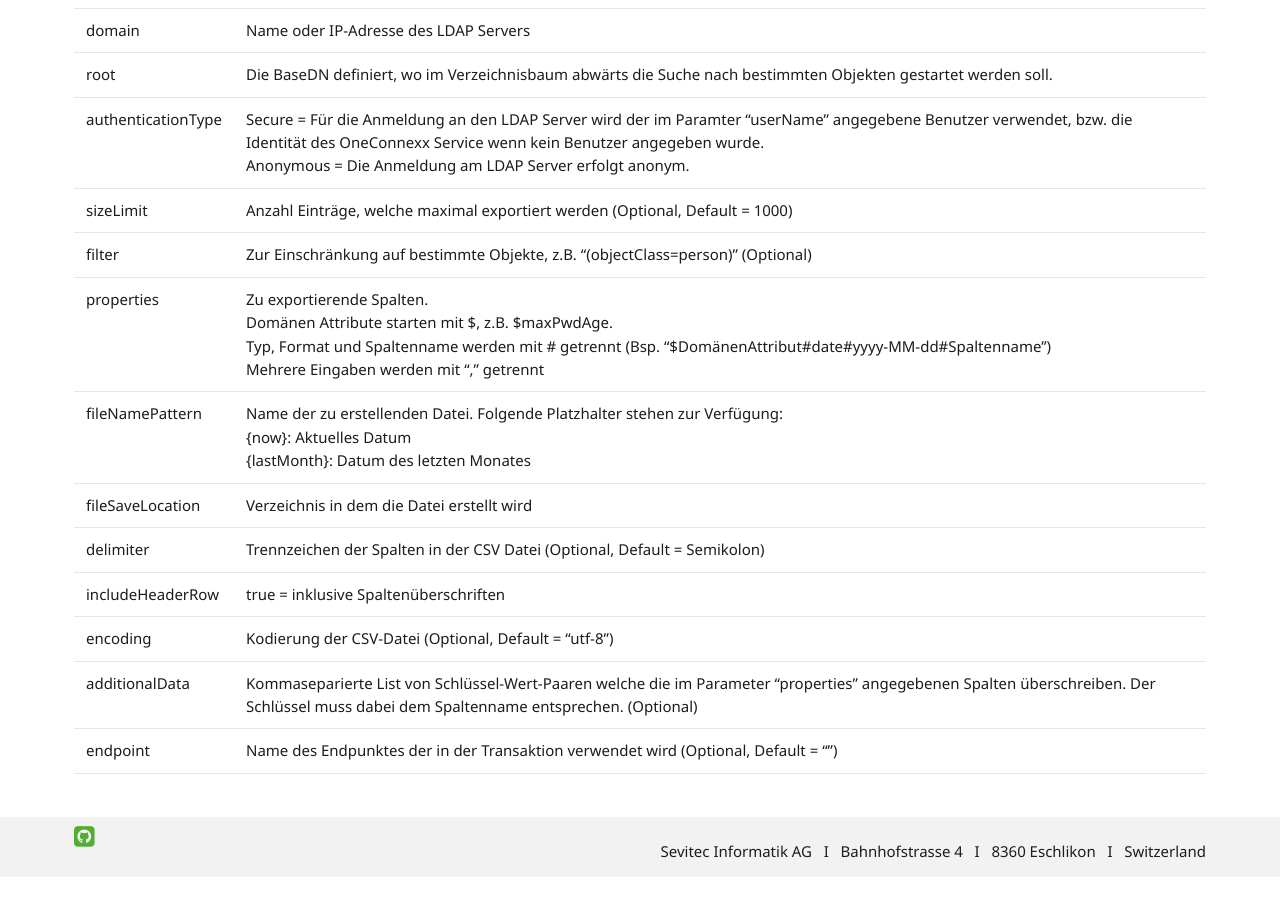
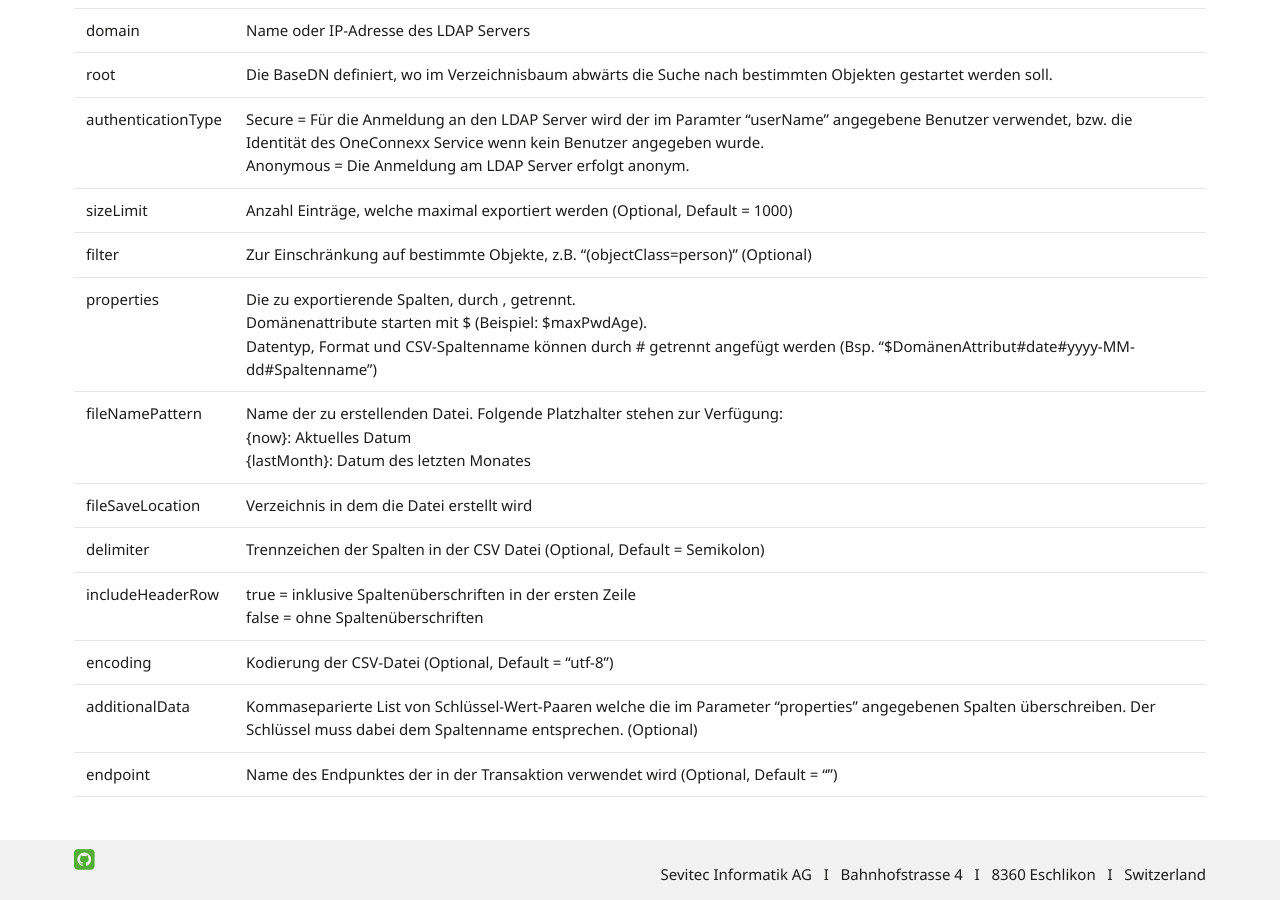
Before and after one commit to primesoft-group/oneconnexx-docs, a Jekyll site: the page built from _pages/addins/de/ldap2csv.md, in a window 1280 px wide and 900 px high, scrolled down 859 px. Built offline with Jekyll 4.4.1, drawn with Linux system fonts in a browser that asks for light colours; nearby versions of some CDN libraries; some web fonts are replaced; before the commit the page ends 1736 px from its top, so only the background shows below that.

Commit message:
Update ldap2csv.md

```diff
--- a/_pages/addins/de/ldap2csv.md
+++ b/_pages/addins/de/ldap2csv.md
@@ -22,11 +22,11 @@ Das Ldap2CSV Add-In ermittelt via LDAP Angaben aus dem AD (Active Directory) und
 | authenticationType | Secure = Für die Anmeldung an den LDAP Server wird der im Paramter "userName" angegebene Benutzer verwendet, bzw. die Identität des OneConnexx Service wenn kein Benutzer angegeben wurde.<br/>Anonymous = Die Anmeldung am LDAP Server erfolgt anonym. |
 | sizeLimit | Anzahl Einträge, welche maximal exportiert werden (Optional, Default = 1000) |
 | filter | Zur Einschränkung auf bestimmte Objekte, z.B. "(objectClass=person)" (Optional) |
-| properties | Zu exportierende Spalten.<br />Domänen Attribute starten mit $, z.B. $maxPwdAge.<br/>Typ, Format und Spaltenname  werden mit # getrennt (Bsp. "$DomänenAttribut#date#yyyy-MM-dd#Spaltenname")<br/>Mehrere Eingaben werden mit "," getrennt |
+| properties | Die zu exportierende Spalten, durch , getrennt.<br />Domänenattribute starten mit $ (Beispiel: $maxPwdAge).<br/>Datentyp, Format und CSV-Spaltenname können durch # getrennt angefügt werden (Bsp. "$DomänenAttribut#date#yyyy-MM-dd#Spaltenname") |
 | fileNamePattern | Name der zu erstellenden Datei. Folgende Platzhalter stehen zur Verfügung: <br />{now}: Aktuelles Datum<br />{lastMonth}: Datum des letzten Monates |
 | fileSaveLocation | Verzeichnis in dem die Datei erstellt wird |
 | delimiter | Trennzeichen der Spalten in der CSV Datei (Optional, Default = Semikolon) |
-| includeHeaderRow | true = inklusive Spaltenüberschriften |
+| includeHeaderRow | true = inklusive Spaltenüberschriften in der ersten Zeile<br/>false = ohne Spaltenüberschriften |
 | encoding | Kodierung der CSV-Datei (Optional, Default = "utf-8") |
 | additionalData | Kommaseparierte List von Schlüssel-Wert-Paaren welche die im Parameter "properties" angegebenen Spalten überschreiben. Der Schlüssel muss dabei dem Spaltenname entsprechen. (Optional)  |
 | endpoint | Name des Endpunktes der in der Transaktion verwendet wird (Optional, Default = "") |
```
